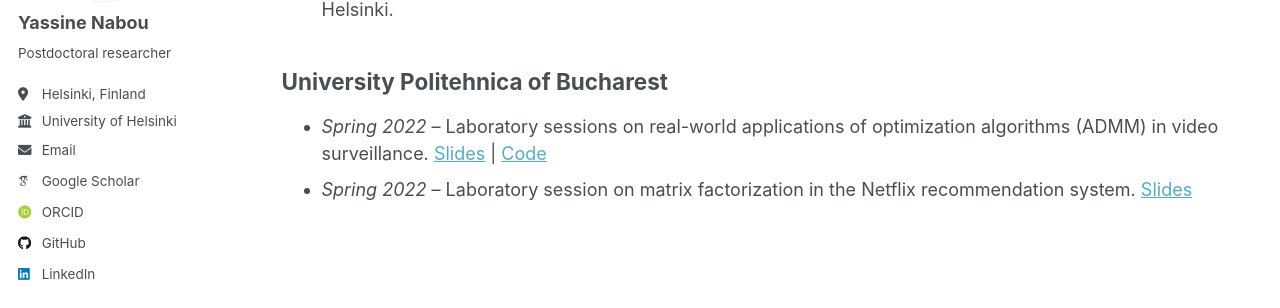
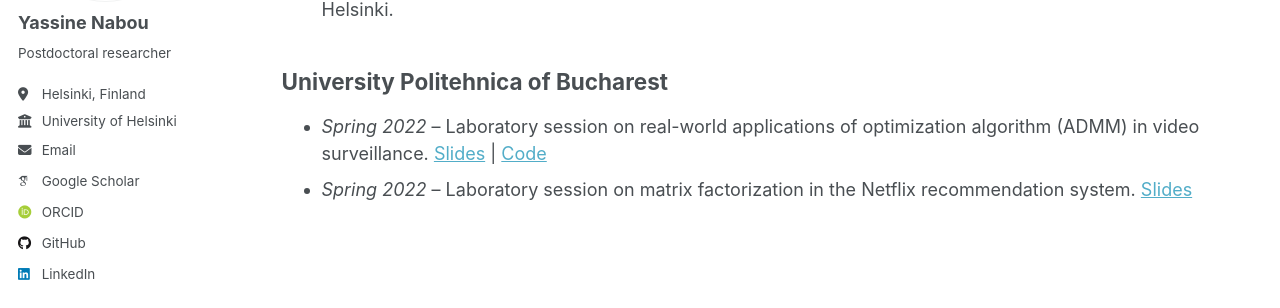
Before and after one commit to Yassine-Nabou/Yassine-Nabou.github.io, a Jekyll site: the page built from _pages/teaching.html, in a window 1280 px wide and 922 px high. Shown: the part 311-619 px from the top of the window. Built offline with Jekyll 4.4.1, drawn with Linux system fonts in a browser that asks for light colours; some web fonts are replaced; a script that is not in the unit is left out.

Commit message:
Update teaching.html

```diff
--- a/_pages/teaching.html
+++ b/_pages/teaching.html
@@ -18,9 +18,9 @@ author_profile: true
 
 <ul>
   <li>
-    <em>Spring 2022</em> – Laboratory sessions on real-world applications of optimization algorithms (ADMM) in video surveillance.
+    <em>Spring 2022</em> – Laboratory session on real-world applications of optimization algorithm (ADMM) in video surveillance.
     <span>
-      <a href="/files/ADMM.pdf" target="_blank">Slides</a> |
+      <a href="/files/ADMM_algm.pdf" target="_blank">Slides</a> |
       <a href="https://github.com/YOUR-USERNAME/ADMM-lab" target="_blank">Code</a>
     </span>
   </li>
```
